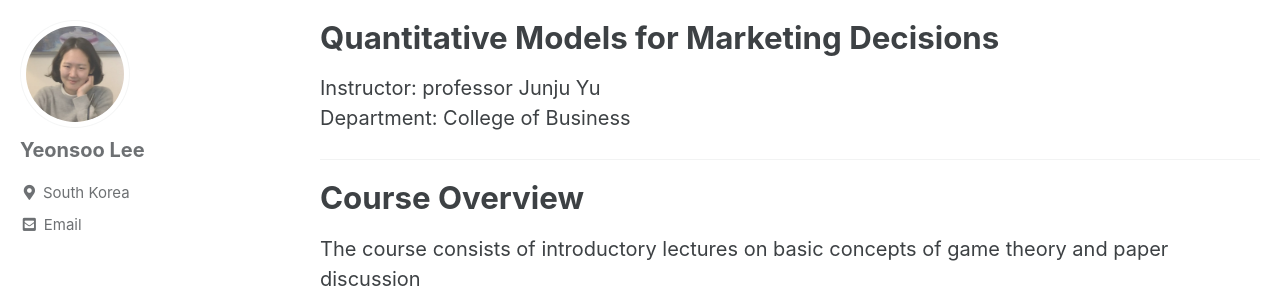
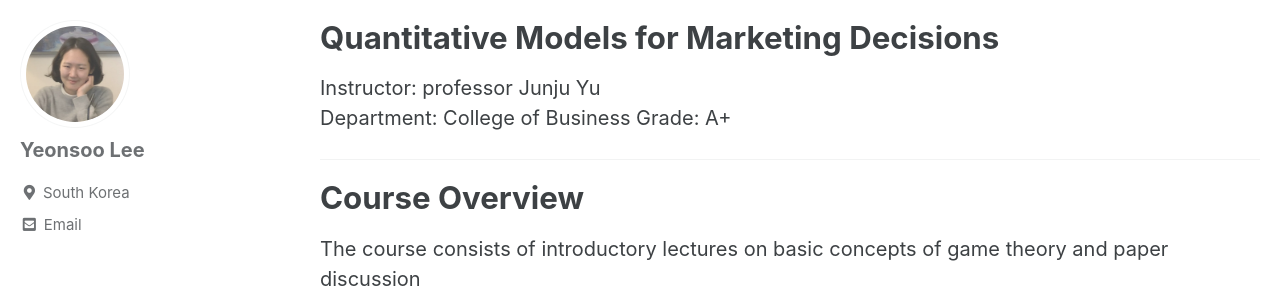
Before and after one commit to soo-13/soo-13.github.io, a Jekyll site: the page built from _pages/cw1.md, in a window 1280 px wide and 900 px high. Shown: the part 314-614 px from the top of the window. Built offline with Jekyll 4.4.1, drawn with Linux system fonts in a browser that asks for light colours; cached includes are drawn as plain includes; some of the changed lines change nothing that is shown.

Commit message:
update coursework - quantitative models for marketing decisions

```diff
--- a/_pages/cw1.md
+++ b/_pages/cw1.md
@@ -11,6 +11,7 @@
 # Quantitative Models for Marketing Decisions
 Instructor: professor Junju Yu <br>
 Department: College of Business
+Grade: A+ <br>
 
 ---
 # Course Overview
@@ -42,5 +43,5 @@
 - Dewatripont, M., & Tirole, J. (2005). Modes of communication. Journal of political economy, 113(6), 1217-1238.
 
 *Targeted advertising*
-- Summers, C. A., Smith, R. W., & Reczek, R. W. (2016). An audience of one: Behaviorally targeted ads as implied social labels. *Journal of Consumer Research*, 43(1), 156-178.
+- Summers, C. A., Smith, R. W., & Reczek, R. W. (2016). An audience of one: Behaviorally targeted ads as implied social labels. *Journal of Consumer Research*, 43(1), 156-178.  *[&#91;Discussion Leader&#93;](https://soo-13.github.io/assets/pdf/W13DL.pdf)*
 - Shin, J., & Yu, J. (2021). Targeted advertising and consumer inference. *Marketing Science*, 40(5), 900-922.
```
Also changed, not shown: 1 other file.
